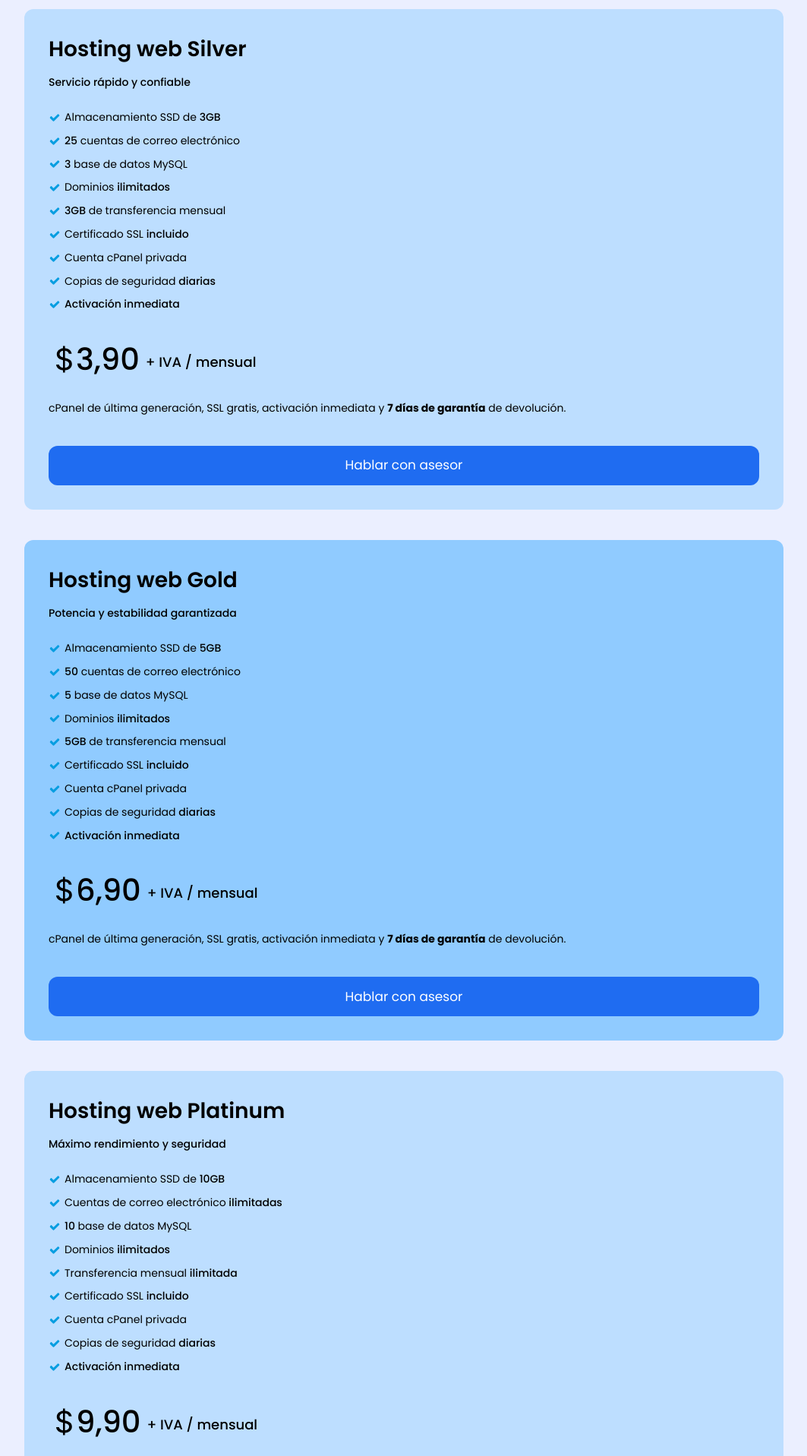
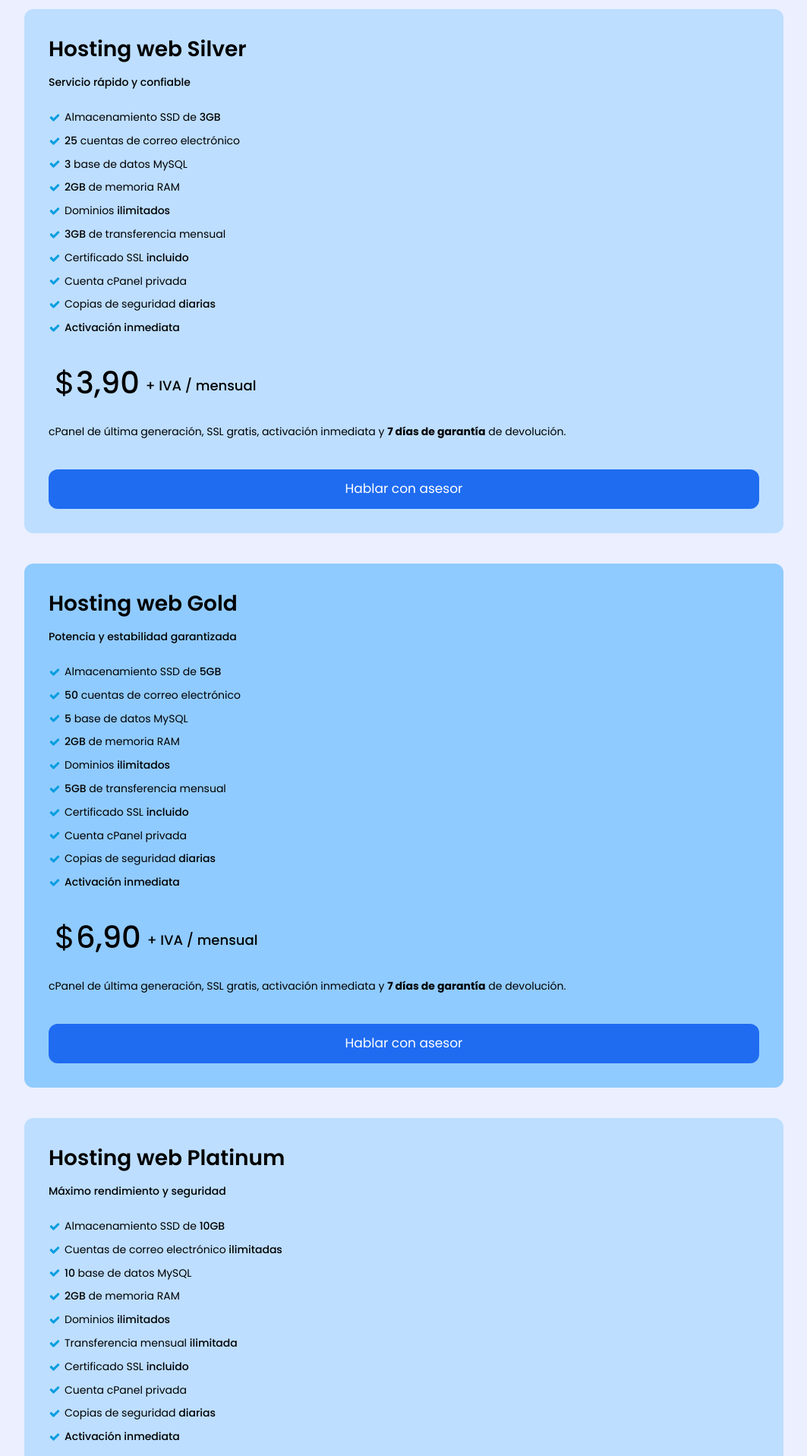
Before and after one commit to santiagobaronz/Espectrosoft, a Next.js app: page /hosting-web in a window 1280 px wide. Shown: the part 469-2386 px from the top of the page at 76% size, without its empty margins (108-1171 px from the left). Built offline with nearby package versions, Linux system fonts and the light colour scheme.

Commit message:
[Update] Web hostin feature updadte

```diff
--- a/app/hosting-web/components/Cards.tsx
+++ b/app/hosting-web/components/Cards.tsx
@@ -13,6 +13,7 @@ export default function Cards() {
 					<p className='text-sm inline-block'>Almacenamiento SSD de <span className='font-medium'>3GB</span></p>
 					<p className='text-sm inline-block'><span className='font-medium'>25</span> cuentas de correo electrónico</p>
 					<p className='text-sm inline-block'><span className='font-medium'>3</span> base de datos MySQL</p>
+					<p className='text-sm inline-block'><span className='font-medium'>2GB</span> de memoria RAM</p>
 					<p className='text-sm inline-block'>Dominios <span className='font-medium'>ilimitados</span></p>
 					<p className='text-sm inline-block'><span className='font-medium'>3GB</span> de transferencia mensual</p>
 					<p className='text-sm inline-block'>Certificado SSL <span className='font-medium'>incluido</span></p>
@@ -49,6 +50,7 @@ export default function Cards() {
 					<p className='text-sm inline-block'>Almacenamiento SSD de <span className='font-medium'>5GB</span></p>
 					<p className='text-sm inline-block'><span className='font-medium'>50</span> cuentas de correo electrónico</p>
 					<p className='text-sm inline-block'><span className='font-medium'>5</span> base de datos MySQL</p>
+					<p className='text-sm inline-block'><span className='font-medium'>2GB</span> de memoria RAM</p>
 					<p className='text-sm inline-block'>Dominios <span className='font-medium'>ilimitados</span></p>
 					<p className='text-sm inline-block'><span className='font-medium'>5GB</span> de transferencia mensual</p>
 					<p className='text-sm inline-block'>Certificado SSL <span className='font-medium'>incluido</span></p>
@@ -84,6 +86,7 @@ export default function Cards() {
 					<p className='text-sm inline-block'>Almacenamiento SSD de <span className='font-medium'>10GB</span></p>
 					<p className='text-sm inline-block'>Cuentas de correo electrónico <span className='font-medium'>ilimitadas</span></p>
 					<p className='text-sm inline-block'><span className='font-medium'>10</span> base de datos MySQL</p>
+					<p className='text-sm inline-block'><span className='font-medium'>2GB</span> de memoria RAM</p>
 					<p className='text-sm inline-block'>Dominios <span className='font-medium'>ilimitados</span></p>
 					<p className='text-sm inline-block'>Transferencia mensual <span className='font-medium'>ilimitada</span></p>
 					<p className='text-sm inline-block'>Certificado SSL <span className='font-medium'>incluido</span></p>
```
